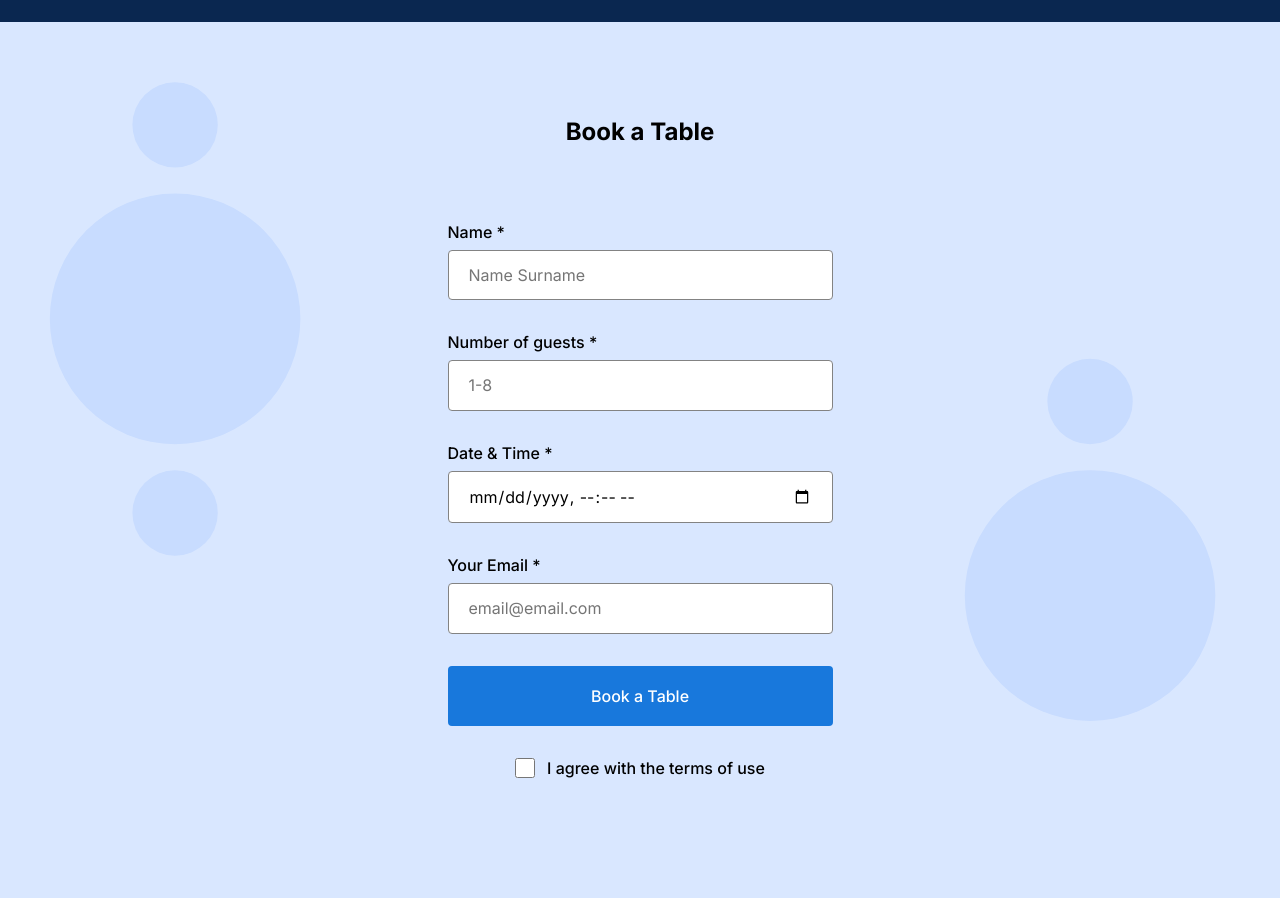
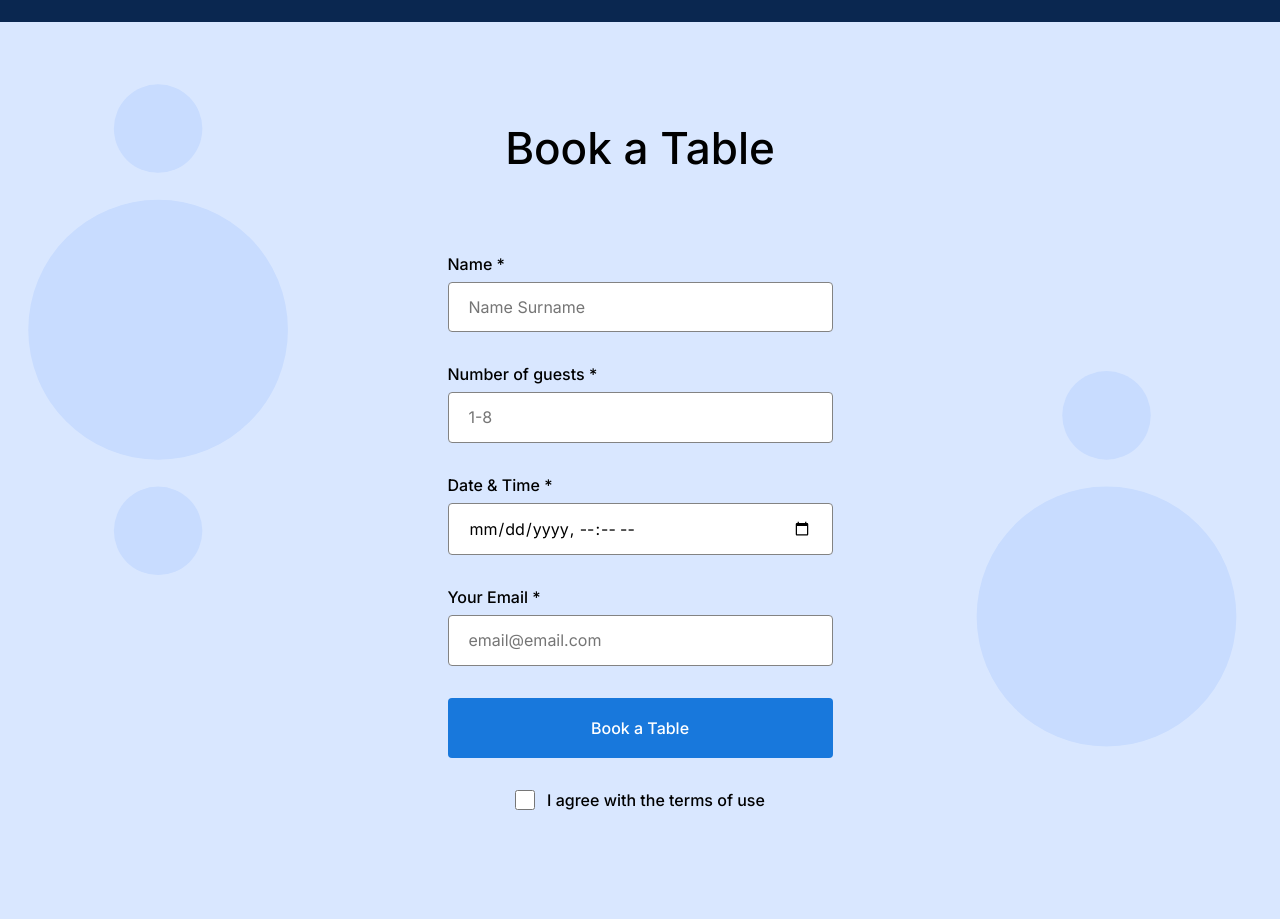
Before and after one commit to JaMyaA04/se_project_coffeeshop, a plain HTML site: page index.html in a window 1280 px wide. Shown: the part 1640-2559 px from the top of the page. Before the commit the page ends 2538 px from the top, so only its background shows below. Drawn offline with Linux system fonts and the light colour scheme.

Commit message:
P2 S3 Attempt 2

```diff
--- a/pages/index.css
+++ b/pages/index.css
@@ -172,6 +172,15 @@
 .reservation__title {
   margin: 0 0 80px;
   text-align: center;
+  font-family: Inter;
+
+  font-style: normal;
+
+  font-weight: 500;
+
+  font-size: 44px;
+
+  line-height: 52px;
 }
 
 .reservation__form {
```
